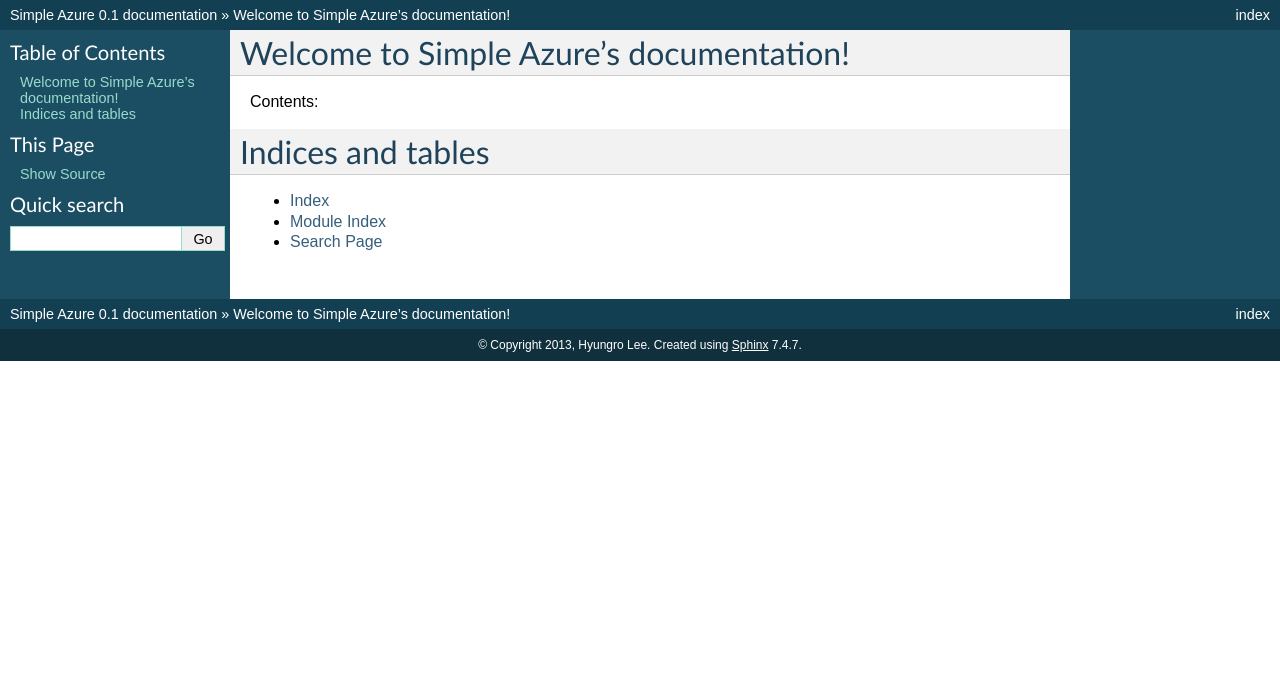
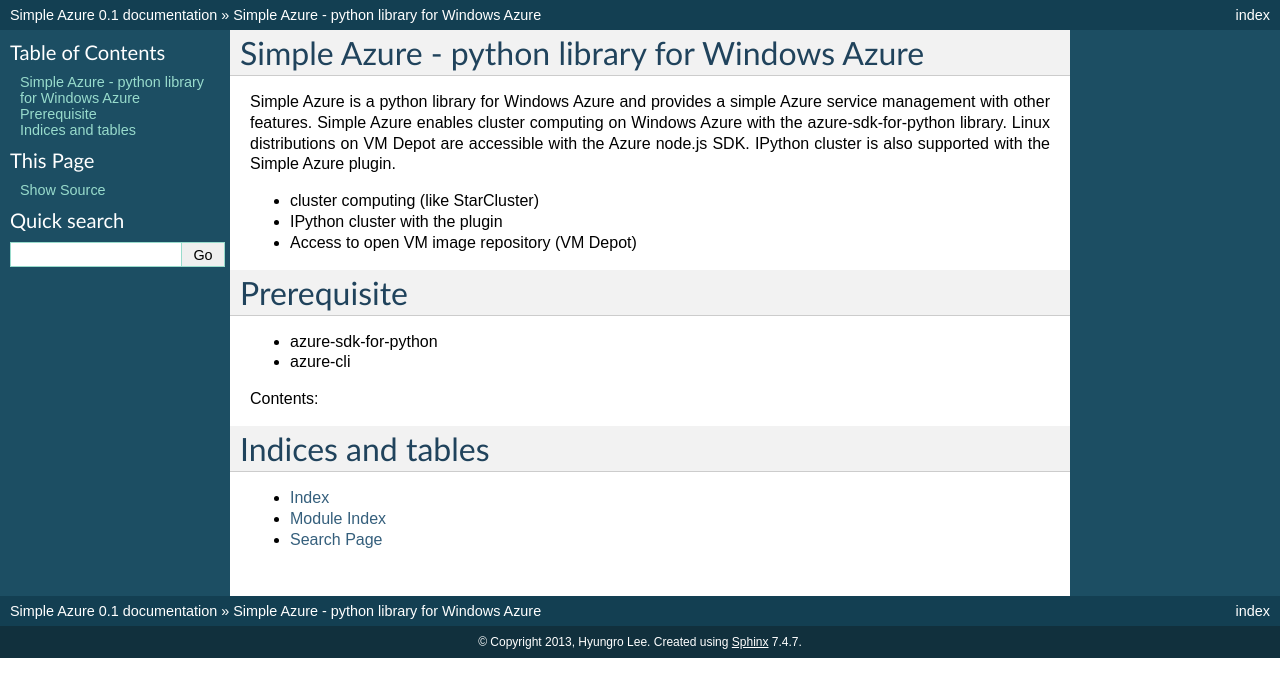
Before and after one commit to lee212/simpleazure, a Sphinx documentation site: the page built from docs/index.rst, in a window 1280 px wide. Shown: the top 697 px of the page. Built offline with Sphinx 7.4.7, drawn with Linux system fonts in a browser that asks for light colours.

Commit message:
started documentation

```diff
--- a/docs/index.rst
+++ b/docs/index.rst
@@ -3,8 +3,20 @@
    You can adapt this file completely to your liking, but it should at least
    contain the root `toctree` directive.
 
-Welcome to Simple Azure's documentation!
-========================================
+Simple Azure - python library for Windows Azure
+================================================
+
+Simple Azure is a python library for Windows Azure and provides a simple Azure service management with other features. Simple Azure enables cluster computing on Windows Azure with the azure-sdk-for-python library. Linux distributions on VM Depot are accessible with the Azure node.js SDK. IPython cluster is also supported with the Simple Azure plugin.
+
+* cluster computing (like StarCluster)
+* IPython cluster with the plugin
+* Access to open VM image repository (VM Depot)
+
+Prerequisite
+============
+
+* azure-sdk-for-python
+* azure-cli
 
 Contents:
 
```
